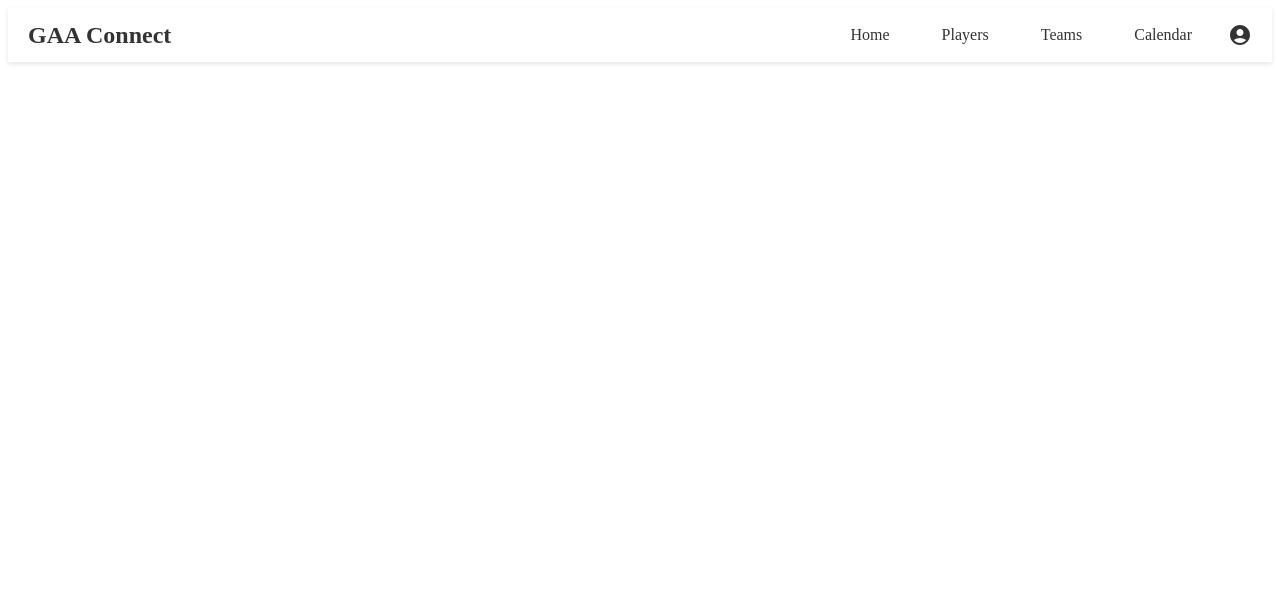
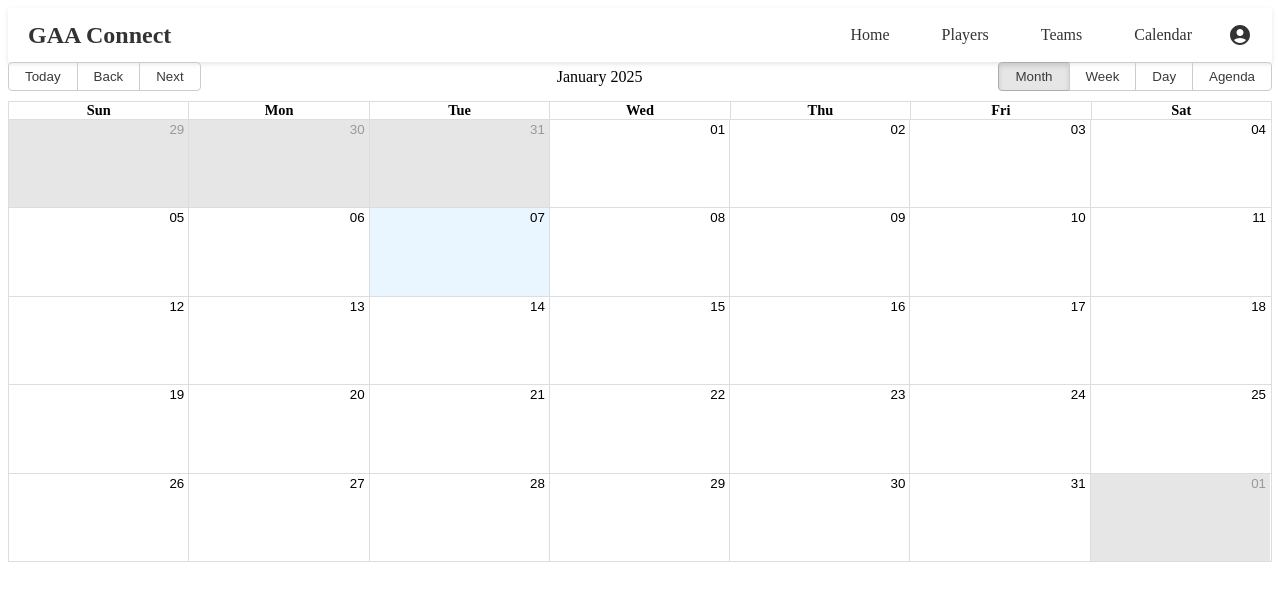
Before and after one commit to PeterWoods02/GaaConnect, a React (Create React App) app in the folder frontend/: page /calendar in a window 1280 px wide. Shown: the top 600 px of the page. Built offline with nearby package versions, Linux system fonts and the light colour scheme.

Commit message:
Added calendar with big-react-calendar

```diff
--- a/frontend/package.json
+++ b/frontend/package.json
@@ -10,8 +10,10 @@
     "@mui/material": "^6.4.2",
     "axios": "^1.7.9",
     "cra-template": "1.2.0",
+    "date-fns": "^4.1.0",
     "node-fetch": "^3.3.2",
     "react": "^18.3.1",
+    "react-big-calendar": "^1.8.1",
     "react-dnd": "^16.0.1",
     "react-dnd-html5-backend": "^16.0.1",
     "react-dom": "^18.3.1",
--- a/frontend/src/App.js
+++ b/frontend/src/App.js
@@ -4,6 +4,7 @@ import Home from './pages/homePage.js';
 import CreateTeam from './pages/createTeamPage.js';
 import AddTeam from './pages/addTeam.js';
 import AddPlayer from './pages/addPlayer.js';
+import Calendar from './pages/calendar.js';
 import SiteHeader from './components/siteHeader/index.js';
 
 const App = () => {
@@ -16,6 +17,8 @@ const App = () => {
           <Route path="/createTeam" element={<CreateTeam />} />
           <Route path="/addTeam" element={<AddTeam />}/>
           <Route path="/addPlayer" element={<AddPlayer />}/>
+          <Route path="/calendar" element={<Calendar />}/>
+
         </Routes>
       </div>
     </Router>
--- /dev/null
+++ b/frontend/src/pages/calendar.js
@@ -0,0 +1,88 @@
+import { Calendar, dateFnsLocalizer } from 'react-big-calendar';
+
+import format from 'date-fns/format';
+import parse from 'date-fns/parse';
+import startOfWeek from 'date-fns/startOfWeek';
+import getDay from 'date-fns/getDay';
+import { useState } from 'react';
+import 'react-big-calendar/lib/css/react-big-calendar.css';
+
+const locales = {
+  'en-US': require('date-fns/locale/en-US'),
+};
+const localizer = dateFnsLocalizer({
+  format,
+  parse,
+  startOfWeek,
+  getDay,
+  locales,
+});
+
+const events = [
+  {
+    title: 'Portlaw vs Ballyduff',
+    start: new Date(2025, 1, 10, 15, 0), // Feb 10, 3:00 PM
+    end: new Date(2025, 1, 10, 17, 0),   // Ends at 5:00 PM
+    venue: 'Portlaw',
+    admission: '€5',
+  },
+  {
+    title: 'Portlaw vs Tallow',
+    start: new Date(2025, 1, 15, 18, 0), // Feb 15, 6:00 PM
+    end: new Date(2025, 1, 15, 20, 0),   // Ends at 8:00 PM
+    venue: 'Portlaw',
+    admission: '€7',
+  },
+  {
+    title: 'Portlaw vs Abbeyside',
+    start: new Date(2025, 1, 20, 14, 0), // Feb 20, 2:00 PM
+    end: new Date(2025, 1, 20, 16, 0),   // Ends at 4:00 PM
+    venue: 'Dungarvan',
+    admission: '€6',
+  },
+];
+
+
+const MyCalendar = () => {
+  const [eventList, setEventList] = useState(events);
+
+  const eventStyleGetter = (event) => {
+    return {
+      className: 'my-custom-event',
+      style: {
+        backgroundColor: '#0f31f5',
+      },
+    };
+  };
+
+  const eventContent = (event) => {
+    return (
+      <div>
+        <strong>{event.title}</strong>
+        <br />
+        <span>{`Admission: ${event.admission}`}</span>
+      </div>
+    );
+  };
+
+  return (
+    <div className="p-4 w-full max-w-3xl mx-auto">
+      <Calendar
+        localizer={localizer}
+        events={eventList}
+        startAccessor="start"
+        endAccessor="end"
+        views={{ month: true, week: true, day: true, agenda: true }}
+        defaultView="month"
+        style={{ height: 500 }}
+        eventPropGetter={eventStyleGetter}
+        components={{
+          event: eventContent,
+        }}
+      />
+    </div>
+  );
+};
+
+
+export default MyCalendar;
```
Also changed, not shown: 1 other file (tests, documents, lock files or other folders).
